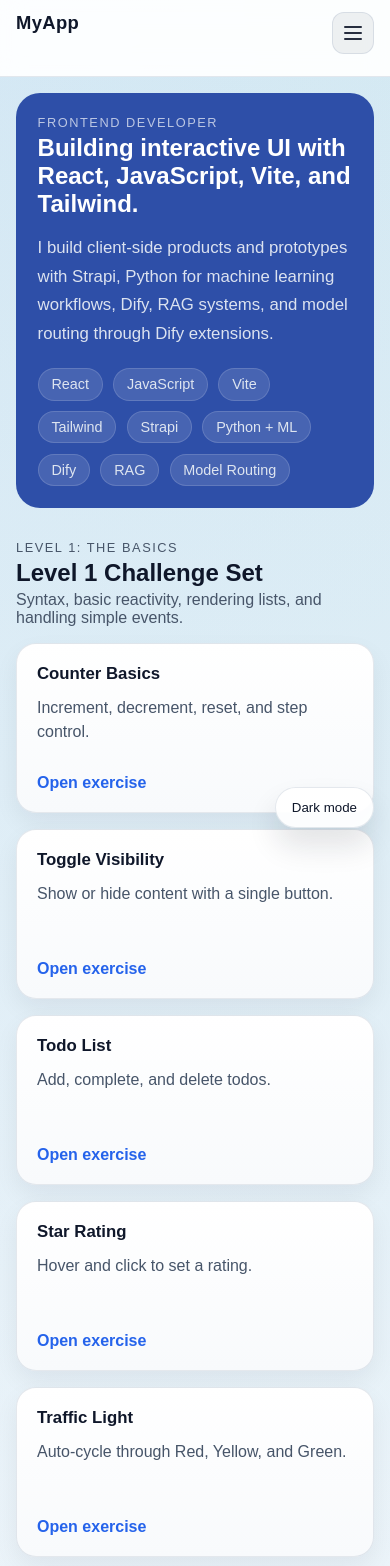
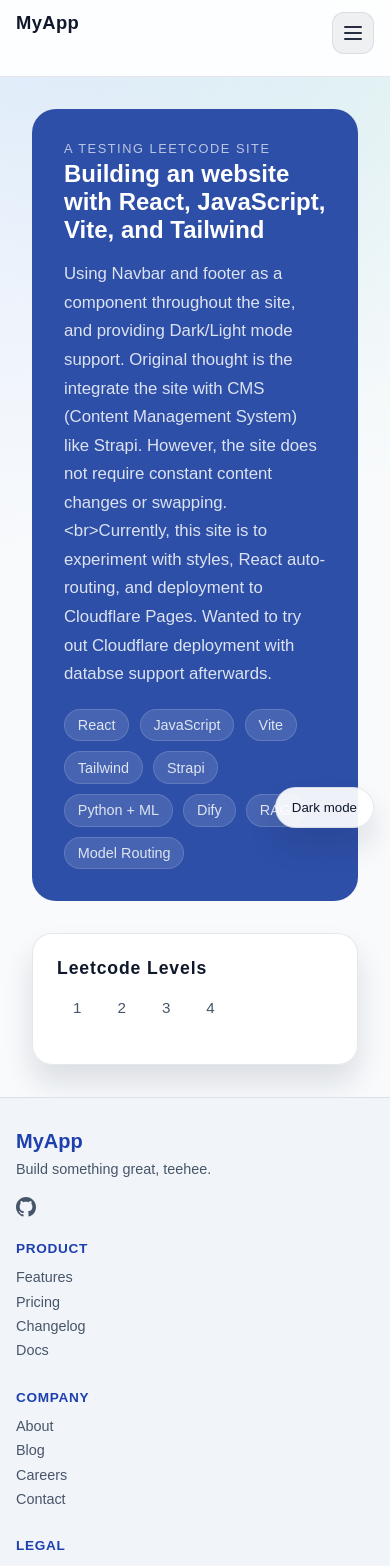
Before and after one commit to chinghei1007/ReactVue, a React (Vite) app: page / in a window 390 px wide. Shown: the top 1566 px of the page. Built offline with nearby package versions, Linux system fonts and the light colour scheme.

Commit message:
update homepage

```diff
--- a/src/App.css
+++ b/src/App.css
@@ -12,20 +12,6 @@
   --card-gradient: linear-gradient(180deg, #ffffff 0%, #f8fafc 100%);
   --tag-bg: rgba(255, 255, 255, 0.12);
   --muted-text-lvl2: #474747;
-  /* Button theme colors - light mode */
-  --button-primary: #93c5fd;
-  --button-primary-hover: #bfdbfe;
-  --button-secondary: #d1d5db;
-  --button-secondary-hover: #e5e7eb;
-  --button-success: #86efac;
-  --button-success-hover: #bbf7d0;
-  --button-danger: #fca5a5;
-  --button-danger-hover: #fecaca;
-  --button-warning: #fde047;
-  --button-warning-hover: #fef08a;
-  --button-info: #7dd3fc;
-  --button-info-hover: #bae6fd;
-  --button-text: #1e293b;
 }
 :root[data-theme='dark'] {
   color-scheme: dark;
@@ -41,20 +27,7 @@
   --card-gradient: linear-gradient(180deg, #0f172a 0%, #111827 100%);
   --tag-bg: rgba(255, 255, 255, 0.08);
   --muted-text-lvl2: #a5b4cc;
-  /* Button theme colors - dark mode */
-  --button-primary: #1e40af;
-  --button-primary-hover: #1e3a8a;
-  --button-secondary: #4b5563;
-  --button-secondary-hover: #374151;
-  --button-success: #166534;
-  --button-success-hover: #14532d;
-  --button-danger: #991b1b;
-  --button-danger-hover: #7f1d1d;
-  --button-warning: #854d0e;
-  --button-warning-hover: #713f12;
-  --button-info: #075985;
-  --button-info-hover: #0c4a6e;
-  --button-text: #e2e8f0;
+
 }
 
 * {
@@ -114,6 +87,47 @@
   color: var(--text);
   box-shadow: var(--shadow-lg);
   cursor: pointer;
+}
+
+.scroll-to-top-btn {
+  position: fixed;
+  right: 1rem;
+  bottom: 5rem;
+  z-index: 1001;
+  width: 48px;
+  height: 48px;
+  border: 1px solid var(--border-color);
+  border-radius: 999px;
+  background: var(--surface);
+  color: var(--text);
+  box-shadow: var(--shadow-lg);
+  cursor: pointer;
+  display: flex;
+  align-items: center;
+  justify-content: center;
+  transition: transform 0.2s ease, background-color 0.2s ease, border-color 0.2s ease, box-shadow 0.2s ease;
+}
+
+.scroll-to-top-btn:hover {
+  transform: translateY(-2px);
+  background: var(--surface-2);
+  border-color: rgba(59, 130, 246, 0.35);
+}
+
+:root[data-theme='light'] .scroll-to-top-btn {
+  background: #e0f2fe;
+  border-color: #7dd3fc;
+}
+
+:root[data-theme='dark'] .scroll-to-top-btn {
+  background: #0c4a6e;
+  border-color: #075985;
+}
+
+.scroll-to-top-btn svg {
+  width: 20px;
+  height: 20px;
+  stroke: currentColor;
 }
 
 .home-page {
@@ -215,7 +229,7 @@
   display: flex;
   flex-direction: column;
   gap: 0.75rem;
-  min-height: 170px;
+  min-height: 150px;
   padding: 1.25rem;
   border-radius: 20px;
   text-decoration: none;
@@ -264,16 +278,224 @@
   color: var(--muted-text);
 }
 
+/* Foldable Challenge Section Styles */
+.foldable-challenge-section {
+  display: flex;
+  flex-direction: column;
+  gap: 1rem;
+  padding: 1.5rem;
+  border-radius: 20px;
+  background: var(--surface);
+  border: 1px solid var(--border-color);
+  box-shadow: var(--shadow-lg);
+}
+
+.levels-header {
+  display: flex;
+  align-items: center;
+  gap: 1.5rem;
+  flex-wrap: wrap;
+}
+
+.levels-label {
+  font-size: 1.1rem;
+  font-weight: 600;
+  color: var(--text);
+  letter-spacing: 0.05em;
+}
+
+.level-tabs {
+  display: flex;
+  gap: 0.25rem;
+  position: relative;
+}
+
+.level-tab {
+  padding: 0.5rem 1.25rem;
+  border: none;
+  background: transparent;
+  color: var(--muted-text);
+  font-size: 0.95rem;
+  cursor: pointer;
+  border-radius: 8px 8px 0 0;
+  transition: all 0.2s ease;
+  position: relative;
+}
+
+.level-tab:hover {
+  background: var(--surface-2);
+  color: var(--text);
+}
+
+.level-tab.is-active {
+  background: var(--surface);
+  color: #2563eb;
+  font-weight: 600;
+}
+
+:root[data-theme='dark'] .level-tab.is-active {
+  color: #60a5fa;
+}
+
+.level-tab.is-active::after {
+  content: '';
+  position: absolute;
+  bottom: -1px;
+  left: 0;
+  right: 0;
+  height: 2px;
+  background: #2563eb;
+}
+
+:root[data-theme='dark'] .level-tab.is-active::after {
+  background: #60a5fa;
+}
+
+.cards-container-wrapper {
+  max-height: 0;
+  overflow: hidden;
+  opacity: 0;
+  transition: max-height 0.4s ease, opacity 0.3s ease;
+  position: relative;
+}
+
+.cards-container-wrapper.is-expanded {
+  max-height: 800px;
+  opacity: 1;
+}
+
+.cards-container {
+  max-height: calc(150px * 2 + 1rem * 2);
+  overflow-y: auto;
+  overflow-x: hidden;
+  scrollbar-width: none;
+  -ms-overflow-style: none;
+  padding-right: 0.5rem;
+}
+
+.cards-container::-webkit-scrollbar {
+  display: none;
+}
+
+.scroll-buttons {
+  position: absolute;
+  right: 0.5rem;
+  top: 50%;
+  transform: translateY(-50%);
+  display: flex;
+  flex-direction: column;
+  gap: 0.25rem;
+  z-index: 10;
+}
+
+.scroll-btn {
+  width: 32px;
+  height: 32px;
+  border: 1px solid var(--border-color);
+  border-radius: 8px;
+  background: var(--surface);
+  color: var(--text);
+  cursor: pointer;
+  display: flex;
+  align-items: center;
+  justify-content: center;
+  transition: all 0.2s ease;
+  box-shadow: 0 2px 8px rgba(15, 23, 42, 0.1);
+}
+
+:root[data-theme='dark'] .scroll-btn {
+  box-shadow: 0 2px 8px rgba(0, 0, 0, 0.3);
+}
+
+.scroll-btn:hover:not(:disabled) {
+  background: var(--surface-2);
+  border-color: rgba(59, 130, 246, 0.35);
+  transform: translateY(-1px);
+}
+
+:root[data-theme='dark'] .scroll-btn:hover:not(:disabled) {
+  border-color: rgba(96, 165, 250, 0.35);
+}
+
+.scroll-btn:disabled,
+.scroll-btn.is-disabled {
+  opacity: 0.4;
+  cursor: not-allowed;
+}
+
+.scroll-btn svg {
+  width: 16px;
+  height: 16px;
+}
+
+.level-info {
+  padding-top: 0.5rem;
+  border-top: 1px solid var(--border-color);
+}
+
+.level-title {
+  margin: 0 0 0.5rem;
+  font-size: 1.2rem;
+  color: var(--text);
+}
+
+:root[data-theme='light'] .level-title {
+  color: #1e40af;
+}
+
+:root[data-theme='dark'] .level-title {
+  color: #60a5fa;
+}
+
+.level-description {
+  margin: 0;
+  color: var(--muted-text);
+  font-size: 0.95rem;
+  line-height: 1.6;
+}
+
 @media (max-width: 640px) {
-  .main-content {
-    padding: 1rem;
+  .levels-header {
+    flex-direction: column;
+    align-items: flex-start;
+    gap: 0.75rem;
   }
 
-  .hero-panel {
-    padding: 1.35rem;
+  .level-tabs {
+    width: 100%;
+    overflow-x: auto;
+    scrollbar-width: none;
+    -ms-overflow-style: none;
   }
 
-  .card-grid {
-    grid-template-columns: 1fr;
+  .level-tabs::-webkit-scrollbar {
+    display: none;
+  }
+
+  .level-tab {
+    padding: 0.5rem 1rem;
+    white-space: nowrap;
+  }
+
+  .cards-container-wrapper.is-expanded {
+    max-height: 600px;
+  }
+
+  .cards-container {
+    max-height: calc(150px * 2 + 1rem * 2);
+  }
+
+  .scroll-buttons {
+    right: 0.25rem;
+  }
+
+  .scroll-btn {
+    width: 28px;
+    height: 28px;
+  }
+
+  .scroll-btn svg {
+    width: 14px;
+    height: 14px;
   }
 }
--- a/src/components/Footer.css
+++ b/src/components/Footer.css
@@ -1,34 +1,52 @@
 /* src/components/Footer.css */
 .footer {
-  background: #212529;
-  color: rgba(255, 255, 255, 0.65);
+  background: var(--surface);
+  color: var(--muted-text);
   padding: 3rem 1.5rem 1.5rem;
   margin-top: auto;
+  border-top: 1px solid var(--border-color);
+}
+
+:root[data-theme='light'] .footer {
+  background: #f1f5f9;
+}
+
+:root[data-theme='dark'] .footer {
+  background: #0f172a;
 }
 
 .footer-inner {
   max-width: 1200px;
   margin: 0 auto;
+  width: 100%;
 }
 
 .footer-grid {
   display: grid;
-  grid-template-columns: 2fr 1fr 1fr 1fr;
-  gap: 2.5rem;
+  grid-template-columns: repeat(auto-fit, minmax(200px, 1fr));
+  gap: 2rem;
 }
 
 /* Brand column */
 .footer-logo {
-  color: #fff;
+  color: var(--text);
   font-size: 1.25rem;
   font-weight: 700;
   text-decoration: none;
 }
 
+:root[data-theme='light'] .footer-logo {
+  color: #1e40af;
+}
+
+:root[data-theme='dark'] .footer-logo {
+  color: #60a5fa;
+}
+
 .footer-tagline {
   margin: 0.5rem 0 1.25rem;
   font-size: 0.9rem;
-  color: rgba(255, 255, 255, 0.45);
+  color: var(--muted-text);
 }
 
 .footer-social {
@@ -37,24 +55,40 @@
 }
 
 .footer-social a {
-  color: rgba(255, 255, 255, 0.45);
+  color: var(--muted-text);
   transition: color 0.2s;
   display: flex;
   align-items: center;
 }
 
 .footer-social a:hover {
-  color: #fff;
+  color: var(--text);
+}
+
+:root[data-theme='light'] .footer-social a:hover {
+  color: #2563eb;
+}
+
+:root[data-theme='dark'] .footer-social a:hover {
+  color: #60a5fa;
 }
 
 /* Link columns */
 .footer-heading {
-  color: #fff;
+  color: var(--text);
   font-size: 0.85rem;
   font-weight: 600;
   text-transform: uppercase;
   letter-spacing: 0.05em;
   margin: 0 0 0.75rem;
+}
+
+:root[data-theme='light'] .footer-heading {
+  color: #1e40af;
+}
+
+:root[data-theme='dark'] .footer-heading {
+  color: #60a5fa;
 }
 
 .footer-links {
@@ -68,34 +102,42 @@
 }
 
 .footer-links a {
-  color: rgba(255, 255, 255, 0.55);
+  color: var(--muted-text);
   text-decoration: none;
   font-size: 0.9rem;
   transition: color 0.2s;
 }
 
 .footer-links a:hover {
-  color: #fff;
+  color: var(--text);
+}
+
+:root[data-theme='light'] .footer-links a:hover {
+  color: #2563eb;
+}
+
+:root[data-theme='dark'] .footer-links a:hover {
+  color: #60a5fa;
 }
 
 /* Bottom bar */
 .footer-bottom {
   margin-top: 2.5rem;
   padding-top: 1.25rem;
-  border-top: 1px solid rgba(255, 255, 255, 0.1);
+  border-top: 1px solid var(--border-color);
 }
 
 .footer-bottom p {
   margin: 0;
   font-size: 0.8rem;
-  color: rgba(255, 255, 255, 0.35);
+  color: var(--muted-text);
 }
 
 /* Responsive */
 @media (max-width: 768px) {
   .footer-grid {
-    grid-template-columns: 1fr 1fr;
-    gap: 2rem;
+    grid-template-columns: repeat(2, 1fr);
+    gap: 1.5rem;
   }
 
   .footer-brand {
@@ -104,7 +146,21 @@
 }
 
 @media (max-width: 480px) {
+  .footer {
+    padding: 2rem 1rem 1rem;
+  }
+
   .footer-grid {
     grid-template-columns: 1fr;
+    gap: 1.5rem;
+  }
+
+  .footer-brand {
+    grid-column: 1;
+  }
+
+  .footer-bottom {
+    margin-top: 1.5rem;
+    padding-top: 1rem;
   }
 }
--- a/src/components/Navbar.tsx
+++ b/src/components/Navbar.tsx
@@ -73,7 +73,7 @@
     ],
   },
   { label: 'About', to: '/about' },
-  { label: 'Contact', to: '/contact' },
+  // { label: 'Contact', to: '/contact' },
 ]
 
 // --- Render helpers ---
--- a/src/pages/index.tsx
+++ b/src/pages/index.tsx
@@ -1,5 +1,5 @@
-import ChallengeSection from '../customElements/ChallengeSection'
 import SectionHeading from '../customElements/SectionHeading'
+import FoldableChallengeSection from '../customElements/FoldableChallengeSection'
 import { challengeSections, heroProfile } from './leetcode/challenges'
 
 export default function Home() {
@@ -15,15 +15,7 @@
         </div>
       </section>
 
-      {challengeSections.map((section) => (
-        <ChallengeSection
-          key={section.eyebrow}
-          eyebrow={section.eyebrow}
-          title={section.title}
-          description={section.description}
-          items={section.items}
-        />
-      ))}
+      <FoldableChallengeSection sections={challengeSections} />
     </div>
   )
 }
--- a/src/pages/leetcode/challenges.ts
+++ b/src/pages/leetcode/challenges.ts
@@ -8,10 +8,10 @@
 }
 
 export const heroProfile = {
-  eyebrow: 'Frontend Developer',
-  title: 'Building interactive UI with React, JavaScript, Vite, and Tailwind.',
+  eyebrow: 'A testing Leetcode site',
+  title: 'Building an website with React, JavaScript, Vite, and Tailwind',
   description:
-    'I build client-side products and prototypes with Strapi, Python for machine learning workflows, Dify, RAG systems, and model routing through Dify extensions.',
+    'Using Navbar and footer as a component throughout the site, and providing Dark/Light mode support. Original thought is the integrate the site with CMS (Content Management System) like Strapi. However, the site does not require constant content changes or swapping. <br>Currently, this site is to experiment with styles, React auto-routing, and deployment to Cloudflare Pages. Wanted to try out Cloudflare deployment with databse support afterwards.',
   tags: ['React', 'JavaScript', 'Vite', 'Tailwind', 'Strapi', 'Python + ML', 'Dify', 'RAG', 'Model Routing'],
 }
 
@@ -41,7 +41,6 @@
       { title: 'Modal', description: 'Open, close, and trap interaction cleanly.', to: '/leetcode/level2/modal' },
       { title: 'Carousel', description: 'Navigate images with autoplay and dots.', to: '/leetcode/level2/carousel' },
       { title: 'Form Validation', description: 'Validate live and block invalid submit.', to: '/leetcode/level2/form-validation' },
-      { title: 'Dark Mode', description: 'Persist theme preference across reloads.', to: '/leetcode/level2/dark-mode' },
       { title: 'Memory Card Game', description: 'Flip, match, and track moves.', to: '/leetcode/level2/memory-card' },
       { title: 'Pagination', description: 'Page through remote content in chunks.', to: '/leetcode/level2/pagination' },
       { title: 'QR Code Generator', description: 'Generate QR codes from typed text.', to: '/leetcode/level2/qr-code' },
@@ -74,7 +73,6 @@
       { title: 'Event Bus', description: 'Global pub/sub with toast notifications.', to: '/leetcode/level4/event-bus' },
       { title: 'Markdown Previewer', description: 'Parse markdown with an npm package and render HTML live.', to: '/leetcode/level4/markdown-previewer' },
       { title: 'Masonry Layout', description: 'Pack variable-height cards into the shortest column.', to: '/leetcode/level4/masonry-layout' },
-      { title: 'Memory Leak Detective', description: 'Compare leaky subscriptions with proper cleanup.', to: '/leetcode/level4/memory-leak-detective' },
     ],
   },
 ]
```
